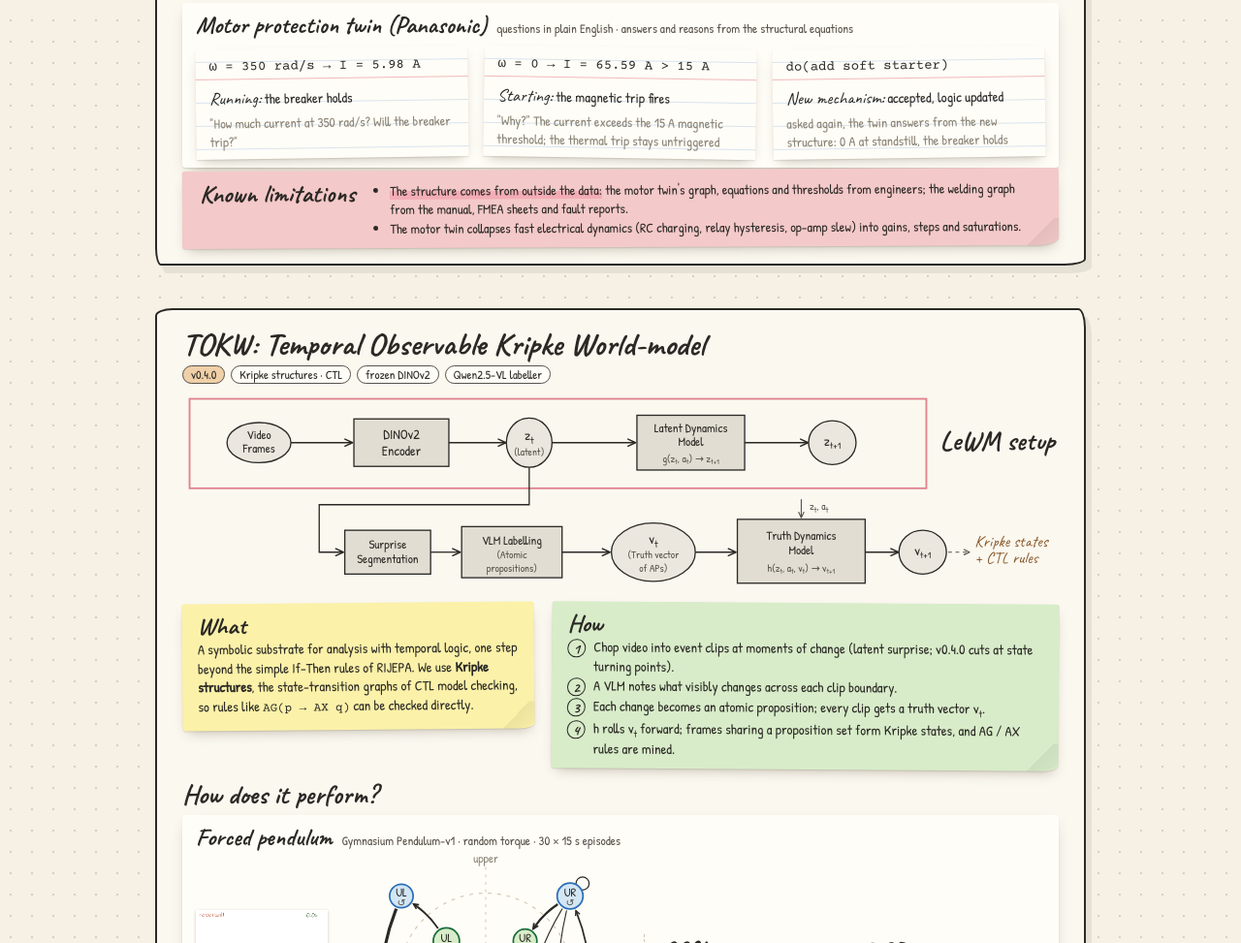
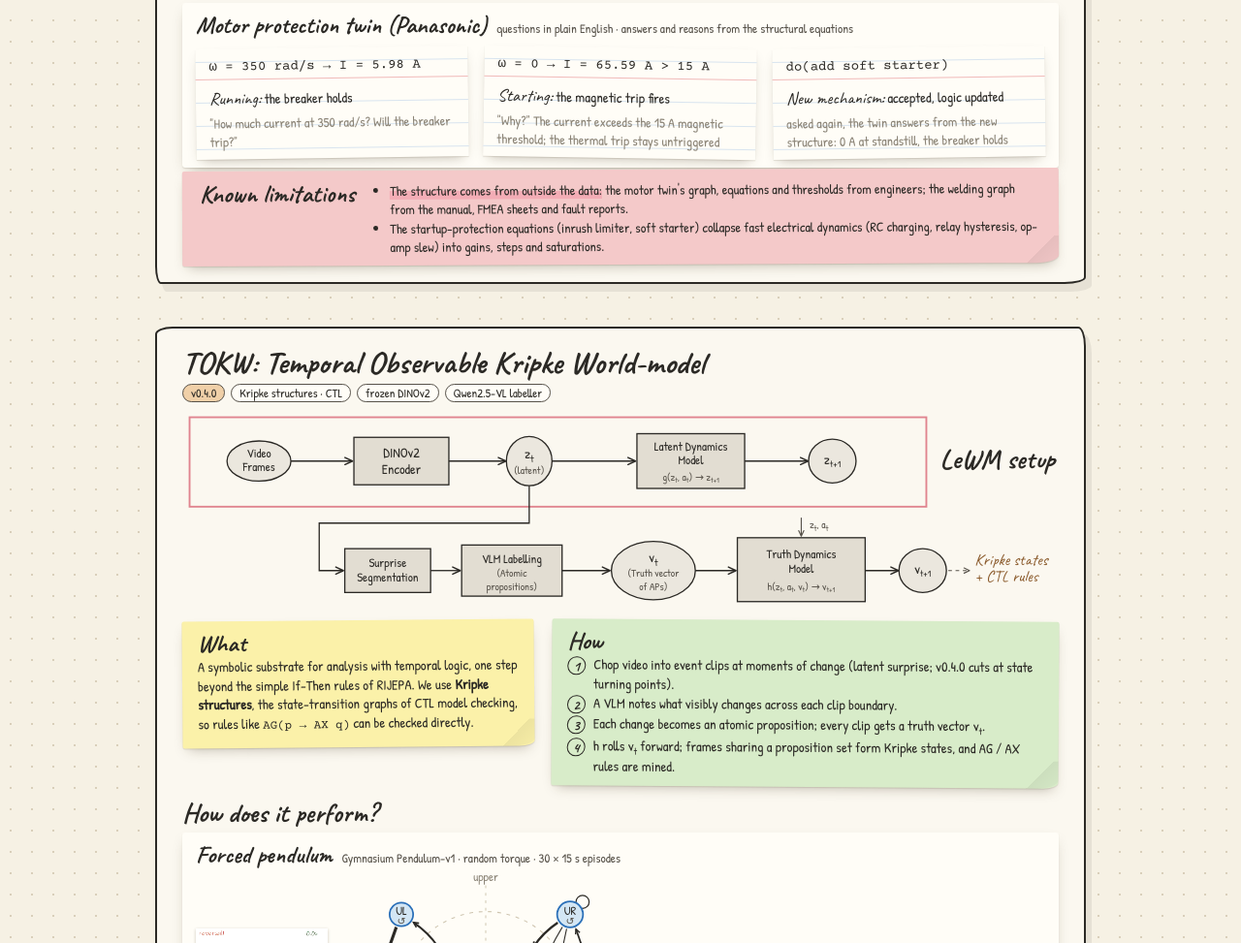
Before and after one commit to Samanwaycodes/neurosymbolic-world-models, a plain HTML site: page index.html in a window 1280 px wide. Shown: the part 3378-4351 px from the top of the page at 97% size. Drawn offline with nearby package versions, Linux system fonts and the light colour scheme.

Commit message:
Causal card: attribute the collapsed dynamics to the startup-protection equations

```diff
--- a/index.html
+++ b/index.html
@@ -365,7 +365,7 @@
         <h3>Known limitations</h3>
         <ul>
           <li><b>The structure comes from outside the data:</b> the motor twin's graph, equations and thresholds from engineers; the welding graph from the manual, FMEA sheets and fault reports.</li>
-          <li>The motor twin collapses fast electrical dynamics (RC charging, relay hysteresis, op-amp slew) into gains, steps and saturations.</li>
+          <li>The startup-protection equations (inrush limiter, soft starter) collapse fast electrical dynamics (RC charging, relay hysteresis, op-amp slew) into gains, steps and saturations.</li>
         </ul>
       </div>
     </article>
```
